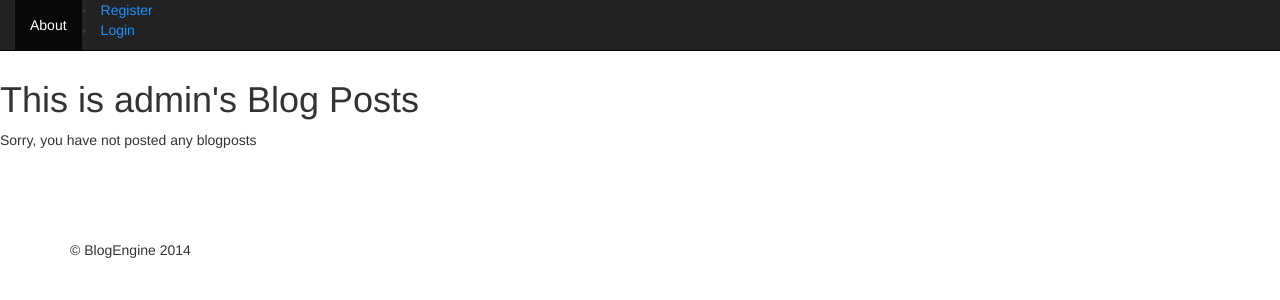
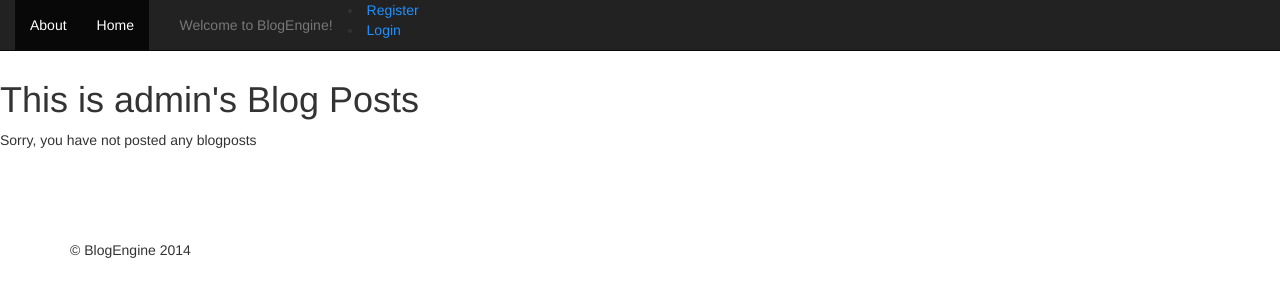
Before and after one commit to imindrajit/blog, a Django app: template templates/blog/homepage.html in a window 1280 px wide. Shown: the top 300 px of the page. Run offline with Django 3.2, Linux system fonts and the light colour scheme; the template is opened without the code that fills it: values that come from a table or form of the project are taken from there, others are empty; data comes from the database, SQL or seed files in the repository; parts of the project's set-up code (start-up, migrations or seed data) failed here and were passed over; some libraries are stand-ins or nearby versions.

Commit message:
Update homepage.html

```diff
--- a/templates/blog/homepage.html
+++ b/templates/blog/homepage.html
@@ -23,12 +23,14 @@
     <div class="collapse navbar-collapse" id="bs-example-navbar-collapse-1">
       <ul class="nav navbar-nav">
         <li class="active"><a href="/about/">About</a></li>
+        <li class="active"><a href="/blogengine/">Home</a></li>
+       <li class="navbar-text">&nbsp;&nbsp;&nbsp;&nbsp;Welcome to BlogEngine!</li>
       </ul>
       {% if user.is_authenticated %}
       <ul class="nav navbar-nav navbar-right">
         <li class="active"><a href="/add_blog_post/">Add a  new  Blog post</a>
         </li>
-        <li class="navbar-text">Welcome, {{ user.username }}!
+        <li class="navbar-text">Hi, {{ user.username }}!
         </li>
         <li class="active"><a href="/profile/">Profile</a></li>
         <li><a href="/logout/" style = "color: #1E90FF">Logout</a></li>
```
